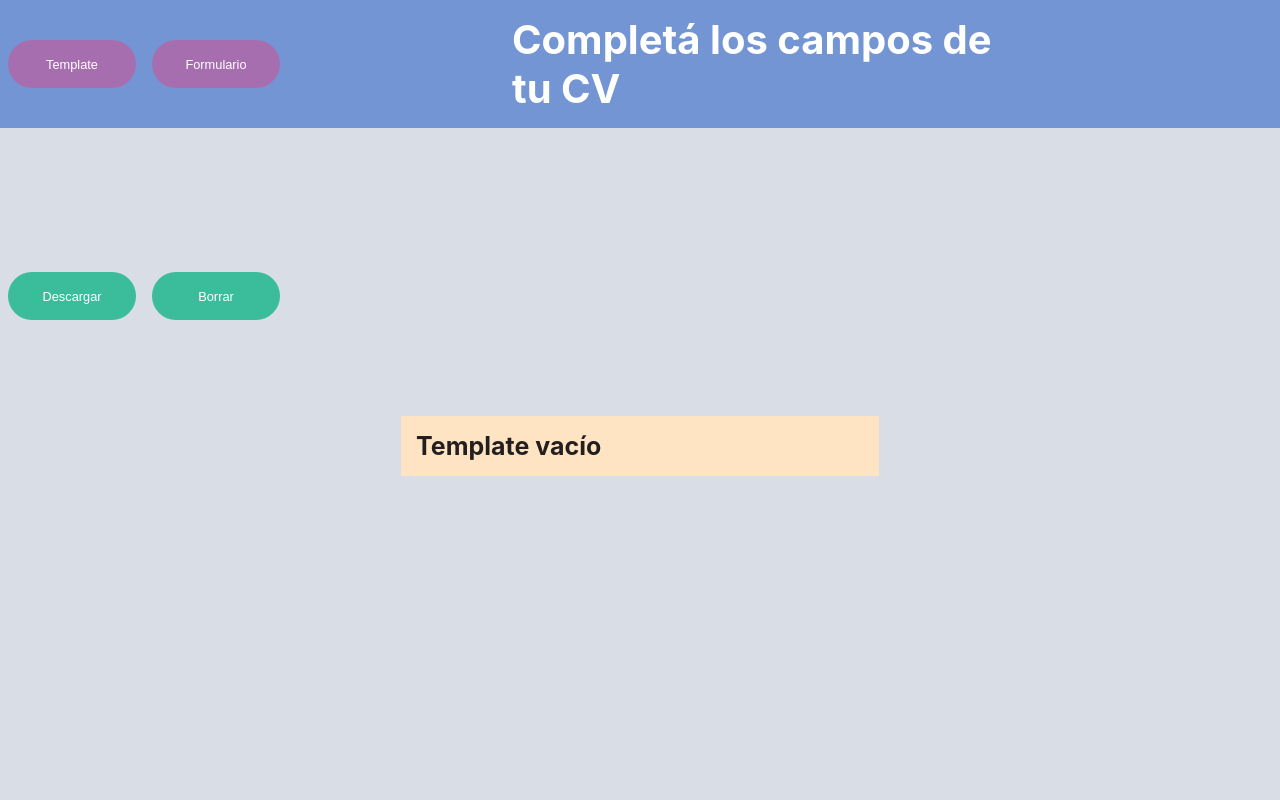
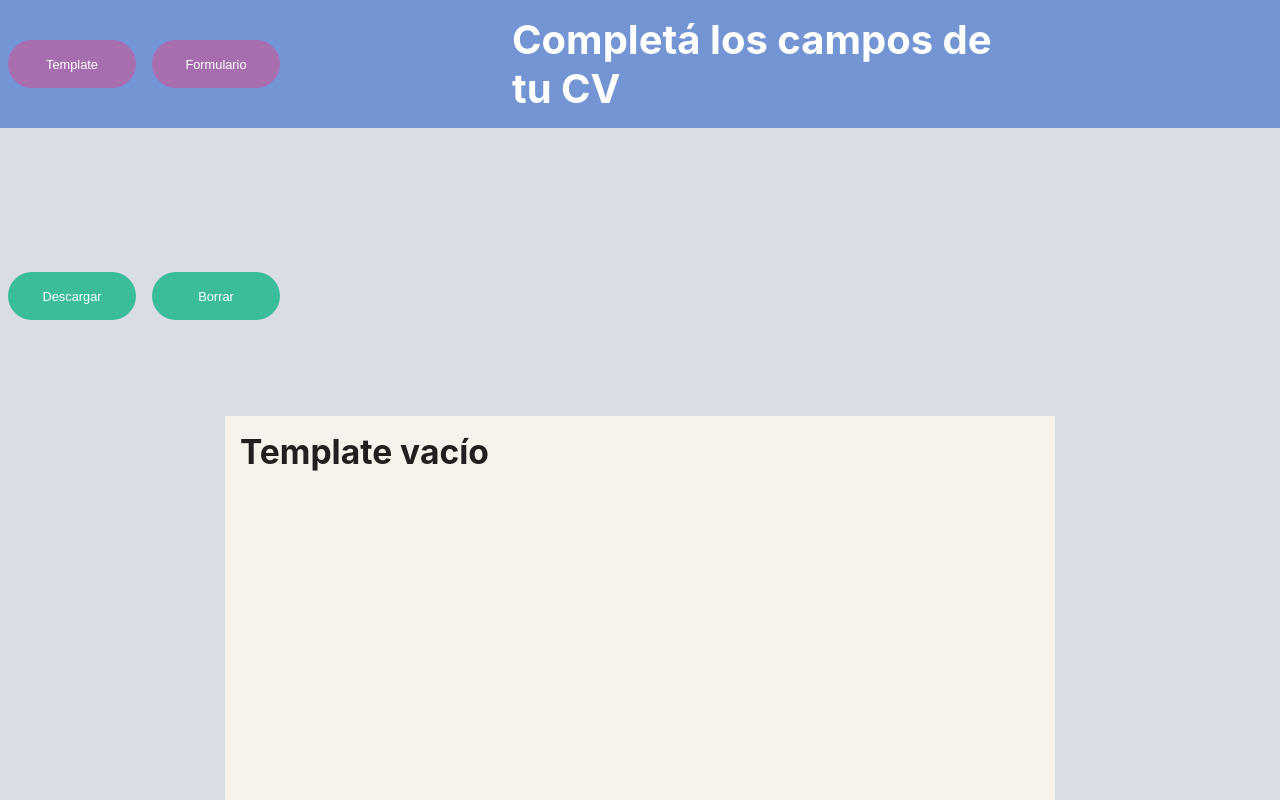
Before and after one commit to ALCavagnaro/CV_TEMPLATE_REACT, a React (Create React App) app: page /template in a window 1280 px wide. Shown: the top 800 px of the page. Built offline with nearby package versions, Linux system fonts and the light colour scheme.

Commit message:
cambio de tamaño y márgenes de imagen al imprimir pdf

```diff
--- a/src/App.css
+++ b/src/App.css
@@ -214,30 +214,54 @@ input:checked + .slider:before {
   border-radius: 50%;
 }
 
+                                                                    /* *** ESTILO PARA EL TEMPLATE *** */
+
 #pdf-template{
   color:rgb(36, 31, 31);
-  width:28rem;
-  height: fit-content;
+  width:50rem;
+  height: 40rem;
   margin: 5rem auto;
-  font-size: 25px;
-  background-color: bisque;
+  font-size: 2.1rem;
+  background-color: rgb(247, 242, 236);
   padding: 15px;
 }
 
+.template-img-container{
 
-  /* #user-data-info {
-    display: flex;
-    height: -moz-fit-content;
-    background-color: rgb(126, 194, 233);
-    color: white;
+  /*background-color: #393b3c;*/
+  display: flex;
+  width: 100%;
+
+}
+
+#pdf-img {
+    border-radius: 50%;
+    width: 5rem;
+    height: 5rem;
+    margin: 1rem 23rem;
+    /* margin: auto; */
+    /* background-color: #fff; */
+    /*position: absolute;*/
+    /* margin-left: 12rem;
+    margin-top: -3.3rem; */
+}
+
+
+  .user-data-info {
+    /*background-color: rgb(146, 178, 199);*/
     align-content: stretch;
     justify-content: space-evenly;
     align-items: center;
     padding: 4px;
-} */
+    color: rgb(59, 65, 70);
+}
 
 .nombre-input{
   font-weight:700;
+}
+
+.descripción {
+  margin-top: 1px;
 }
 
 .pdf-p{
@@ -253,25 +277,35 @@ h6 {
   margin-bottom: 2px;
 }
 
-.template-img-container{
-
-  /*background-color: #393b3c;*/
-  display: flex;
-  width: 100%;
-
+.user-contact{
+    display: flex;
+    color: #787575;
+    font-size: 1rem;  /* antes eran 4px*/
+    width: 100%;
+    text-align: left;
+    background-color: antiquewhite;
+    align-items: stretch;
+    justify-content: space-between;
 }
 
-#pdf-img {
-    border-radius: 50%;
-    width: 30px;
-    height: 30px;
-    margin-left: 5rem;
-    margin-top: 3px;
-    /* margin: auto; */
-    /* background-color: #fff; */
-    /*position: absolute;*/
-    /* margin-left: 12rem;
-    margin-top: -3.3rem; */
+.teléfono-input::before{
+  content: 'Teléfono: ';
+}
+
+.email-input::before {
+  content: 'Correo electrónico: ';
+}
+
+.localidad::before {
+  content: 'Localidad: ';
+}
+
+.linkedin-input::before {
+  content: 'Linkedin: ';
+}
+
+.CP::before {
+  content: 'Código postal: ';
 }
 
 #btn-descarga, #btn-borrar{
--- a/src/Template/template.jsx
+++ b/src/Template/template.jsx
@@ -11,7 +11,7 @@ const Template = () => {
       console.log('elementos del obj state', state, 'Length:', state.length);
       const stateLength = state.length === 0;
 
-      const text = 'changos';
+     // console.log('item.value:', state[0].map((item) => item.value));
 
       const eraseContent = (e) => {
               e.preventDefault();
@@ -23,18 +23,26 @@ const Template = () => {
 
             const item = state.map((item) => JSON.stringify(item))
             const doc = new jsPDF();
+           // const img = document.querySelector('#pdf-img');
+           // const img2 = img.cloneNode(true);
+           // img2.style.width = '3px';
+           // img2.style.border = 'black 5px solid';
+           // img2.style.margin = '0'
             const html = document.querySelector("#pdf-template");
             const html2 = html.cloneNode(true);
             html2.style.backgroundColor = 'bisque'; // clonación
-            html2.style.fontSize = '8px';
+            html2.style.fontSize = '5px';
             html2.style.width = '50mm';
             html2.style.height = '72mm';
             html2.style.margin ='2mm';
             html2.style.padding = '1mm';
+            html2.childNodes[0].style.height = '30px';
+            html2.childNodes[0].style.width = '30px';
+            html2.childNodes[0].style.margin = '3px 21mm';
+            console.log(html2.childNodes.div);
 
             doc.html(html2, {
                   callback: function (doc) {
-                   console.log(html2);
                    doc.save();
                   },
 
@@ -54,8 +62,7 @@ const Template = () => {
                   <div id='pdf-template'>
 
                             {state[0].map((item) => {
-
-                                  console.log(item);//item.img para aplicarle tag img
+                                  //item.img para aplicarle tag img
 
                               if (item.id === 'foto') {
 
@@ -74,11 +81,22 @@ const Template = () => {
 
                                     return (
 
-                                          <div id= 'user-data-info' className='user-data-info'>
-                                                <h6 className={item.id}>{item.value}</h6>
+                                          <div className= 'user-data-info'>
+                                                <h6 className={item.id} id={item}>{item.value}</h6>
                                           </div>
 
                                            )
+                              }
+
+                              else if (item.id==='email-input' || item.id==='teléfono-input'|| item.id === 'linkedin-input' || item.id ==='localidad' || item.id === 'CP') {
+
+                                    return (
+
+                                          <div className = 'user-contact'>
+                                                <div className={item.id} id={item.id}>{item.value}</div>
+                                          </div>
+
+                                          )
                               }
 
 
```
